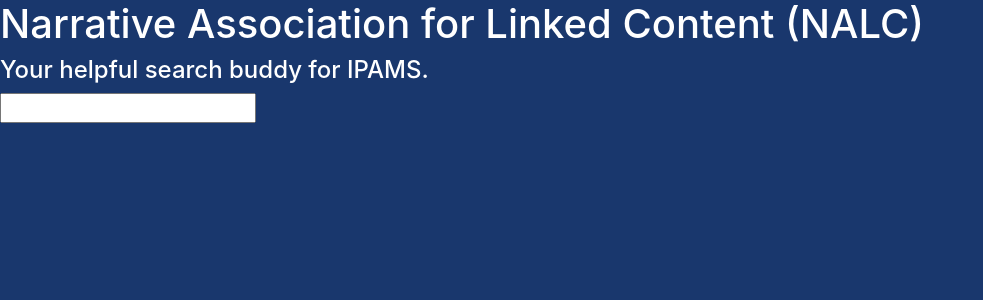
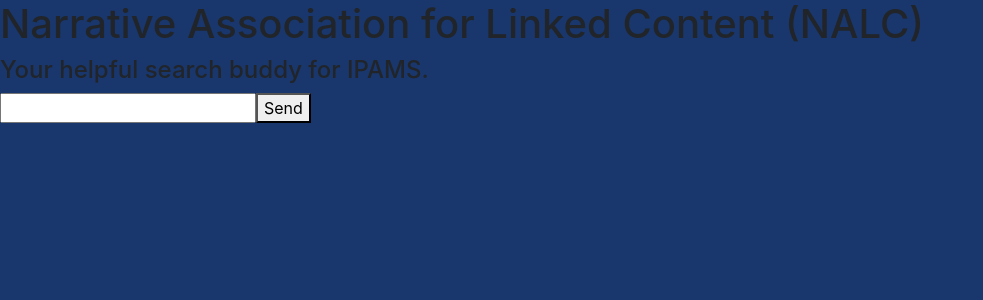
Before and after one commit to VictorEmmanuelGarcia/AISearchEngine, a React (Create React App) app in the folder Frontend/ipams-search/: page /search in a window 1280 px wide. Shown: the top 300 px of the page, without its empty margins (0-983 px from the left). Built offline with nearby package versions, Linux system fonts and the light colour scheme.

Commit message:
Add chat response & conditional rendering

```diff
--- a/Frontend/ipams-search/src/screens/search/Search.js
+++ b/Frontend/ipams-search/src/screens/search/Search.js
@@ -1,24 +1,119 @@
-import React from "react";
+import React, { useState } from "react";
 import { Link, useNavigate } from "react-router-dom";
 import "./Search.css"
 
 const Search = () => {
+    const [query, setQuery] = useState('');
+    const [response, setResponse] = useState([]);
+    const [chatHistory, setHistory] = useState([]);
+
+
+    const handleSearch = () => {
+        // Perform a query here (replace with your actual query logic)
+        const sampleResponse = [
+            { id: 1, name: 'Result 1' },
+            { id: 2, name: 'Result 2' },
+            { id: 3, name: 'Result 3' },
+        ];
+
+        // Update chat history with user query and bot response
+        const newChatHistory = [
+            ...chatHistory,
+            { id: 'user', message: query },
+            { id: 'bot', message: sampleResponse },
+        ];
+
+        setResponse(sampleResponse);
+        setHistory(newChatHistory);
+        setQuery('');
+    };
+
+    const chatMessages = [
+        // User query
+        {
+            id: 'user',
+            message: query,
+        },
+        // Bot response
+        {
+            id: 'bot',
+            message: (
+            <div>
+                {/* Bot's response message */}
+                <p>Here are the search results:</p>
+                {/* Display the tabular response */}
+                <table>
+                <thead>
+                    <tr>
+                    <th>ID</th>
+                    <th>Name</th>
+                    </tr>
+                </thead>
+                <tbody>
+                    {response.map((item) => (
+                    <tr key={item.id}>
+                        <td>{item.id}</td>
+                        <td>{item.name}</td>
+                    </tr>
+                    ))}
+                </tbody>
+                </table>
+            </div>
+            ),
+        },
+    ];
+
     return (
         <div>
-            <image src="" alt="insert image here"/>
-            <div className="title">
-                <h1>
-                    Narrative Association for Linked Content (NALC)
-                </h1>
-                <h4>
-                    Your helpful search buddy for IPAMS.
-                </h4>
+            {chatHistory.length === 0 && (
+                <div className="title-logo-container">
+                <image src="" alt="insert image here"/>
+                <h1>Narrative Association for Linked Content (NALC)</h1>
+                <h4>Your helpful search buddy for IPAMS.</h4>
+                </div>
+            )}
+
+            {/* Chat container with chat history */}
+            <div className="chat-container">
+                {chatHistory.map((message, index) => (
+                <div key={index} className={`chat-message ${message.id}`}>
+                    {message.id === 'bot' ? (
+                    <div>
+                        {/* Bot's response message */}
+                        <p>Here are the search results:</p>
+                        {/* Display the tabular response */}
+                        <table>
+                        <thead>
+                            <tr>
+                            <th>ID</th>
+                            <th>Name</th>
+                            </tr>
+                        </thead>
+                        <tbody>
+                            {message.message.map((item) => (
+                            <tr key={item.id}>
+                                <td>{item.id}</td>
+                                <td>{item.name}</td>
+                            </tr>
+                            ))}
+                        </tbody>
+                        </table>
+                    </div>
+                    ) : (
+                    message.message
+                    )}
+                </div>
+                ))}
             </div>
-            <div className="input-container">
+
+            <div className="user-input-container">
                 <input
-                    type="text"
-                    id="query"
+                type="text"
+                id="query"
+                value={query}
+                onChange={(e) => setQuery(e.target.value)}
                 />
+                <button onClick={handleSearch}>Send</button>
             </div>
         </div>
     );
```
